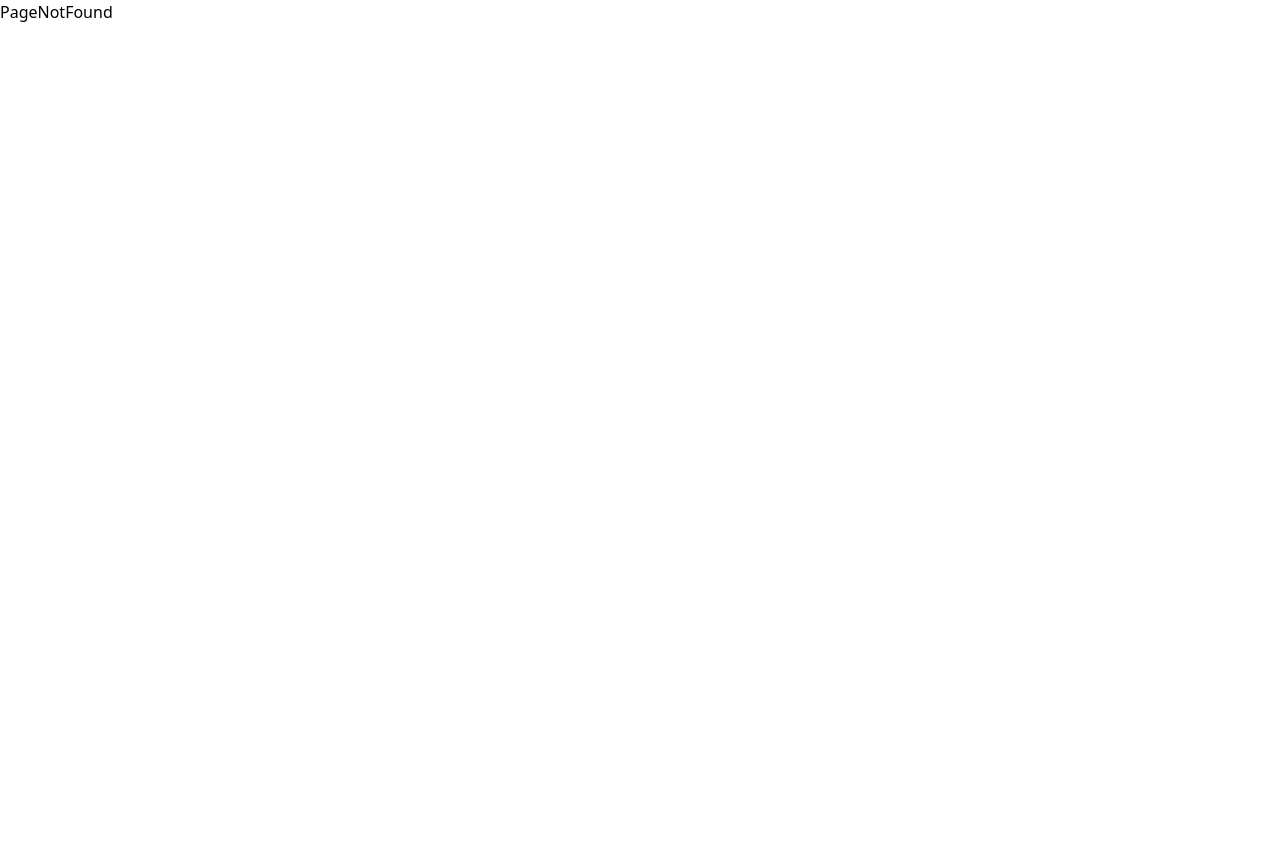
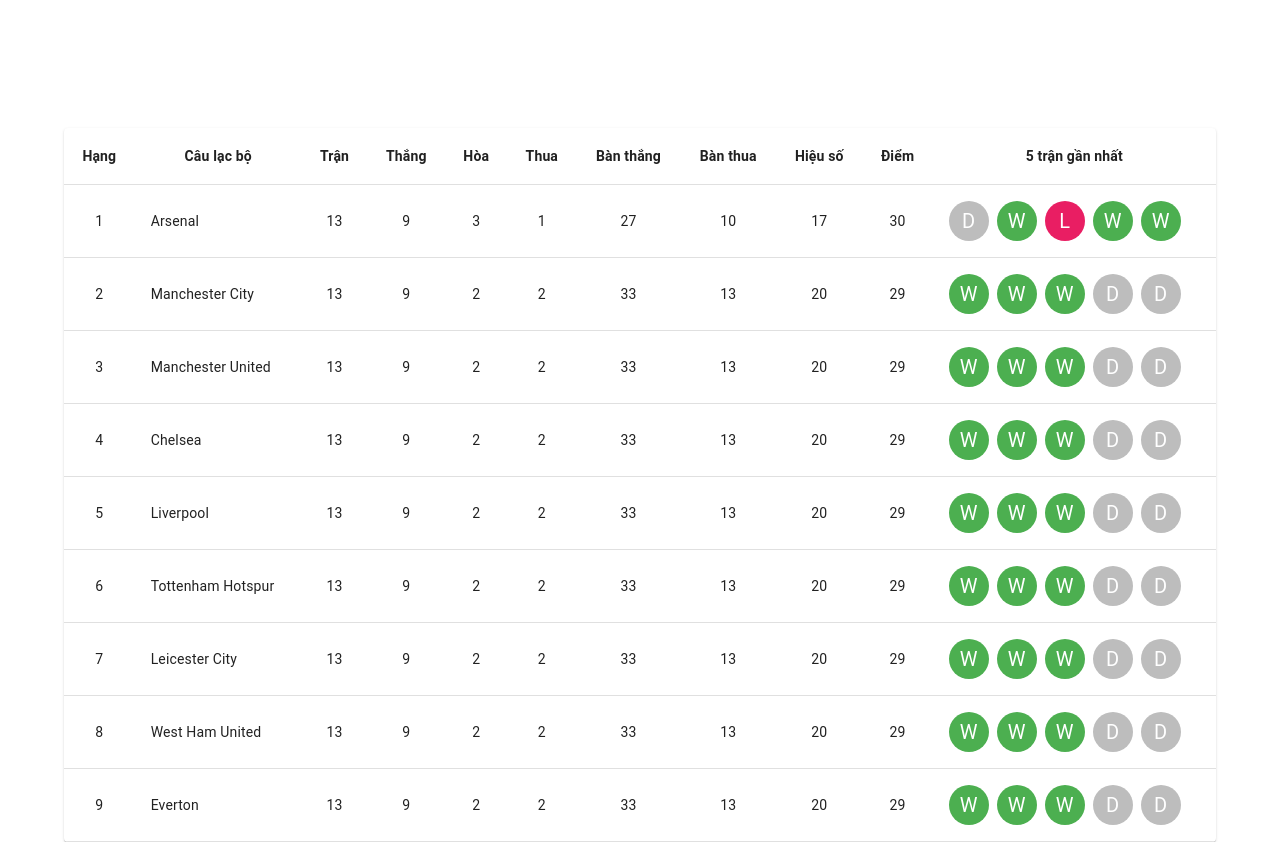
Before and after one commit to let-me-out-HCMUS/introSE, a React (Vite) app in the folder client/admin/: page /rank in a window 1280 px wide. Before the commit the page ends 800 px from the top, so only its background shows below. Built offline with nearby package versions, Linux system fonts and the light colour scheme.

Commit message:
complete RankPage

```diff
--- a/client/admin/package.json
+++ b/client/admin/package.json
@@ -10,6 +10,11 @@
     "preview": "vite preview"
   },
   "dependencies": {
+    "@emotion/react": "^11.11.1",
+    "@emotion/styled": "^11.11.0",
+    "@fontsource/roboto": "^5.0.8",
+    "@mui/icons-material": "^5.14.18",
+    "@mui/material": "^5.14.18",
     "@tanstack/react-query": "^4.35.3",
     "@tanstack/react-query-devtools": "^4.35.3",
     "axios": "^1.5.0",
--- a/client/admin/src/App.jsx
+++ b/client/admin/src/App.jsx
@@ -8,6 +8,8 @@
 
 import ProtectedRoute from "./ui/ProtectedRoute";
 import AppLayout from "./ui/AppLayout";
+import RankPage from "./pages/RankPage";
+import PlayerPage from "./pages/PlayerPage";
 
 const queryClient = new QueryClient({
   defaultOptions: {
@@ -35,6 +37,8 @@
           </Route>
 
           <Route path="/" element={<Home />} />
+          <Route path="/rank" element={<RankPage />} />
+          <Route path="/player" element={<PlayerPage />} />
 
           {/* Another route add from here */}
 
--- /dev/null
+++ b/client/admin/src/features/players/PlayerDetails.jsx
@@ -0,0 +1,3 @@
+export default function PlayerDetails() {
+  return <div>PlayerDetails</div>;
+}
--- /dev/null
+++ b/client/admin/src/features/players/PlayerTable.jsx
@@ -0,0 +1,61 @@
+import Table from "@mui/material/Table";
+import TableBody from "@mui/material/TableBody";
+import TableCell from "@mui/material/TableCell";
+import TableContainer from "@mui/material/TableContainer";
+import TableHead from "@mui/material/TableHead";
+import TableRow from "@mui/material/TableRow";
+import Paper from "@mui/material/Paper";
+import { Avatar, createTheme } from "@mui/material";
+import ArrowRightAltIcon from "@mui/icons-material/ArrowRightAlt";
+
+function createData(avatar, name, club, type) {
+  return { avatar, name, club, type };
+}
+
+const rows = [
+  createData("CB", "Chris Bumstead", "IFBB Pro", "Trong nước"),
+  createData("SS", "Sam Sulek", "IFBB Pro", "Trong nước"),
+  createData("RD", "Ramon Dino", "IFBB Pro", "Trong nước"),
+];
+
+export default function PlayerTable() {
+  return (
+    <TableContainer component={Paper}>
+      <Table sx={{ minWidth: 650 }}>
+        <TableHead>
+          <TableRow>
+            <TableCell> {/* Avatar */} </TableCell>
+            <TableCell sx={{ color: "success.main", fontWeight: "bold" }}>
+              Họ và tên
+            </TableCell>
+            <TableCell sx={{ color: "success.main", fontWeight: "bold" }}>
+              Câu lạc bộ
+            </TableCell>
+            <TableCell sx={{ color: "success.main", fontWeight: "bold" }}>
+              Loại cầu thủ
+            </TableCell>
+            <TableCell>{/* Navigation link */}</TableCell>
+          </TableRow>
+        </TableHead>
+        <TableBody>
+          {rows.map((row) => (
+            <TableRow
+              key={row.name}
+              sx={{ "&:last-child td, &:last-child th": { border: 0 } }}
+            >
+              <TableCell component="th" scope="row">
+                <Avatar src={row.avatar} alt={row.name} />
+              </TableCell>
+              <TableCell>{row.name}</TableCell>
+              <TableCell>{row.club}</TableCell>
+              <TableCell>{row.type}</TableCell>
+              <TableCell>
+                Xem chi tiết <ArrowRightAltIcon />
+              </TableCell>
+            </TableRow>
+          ))}
+        </TableBody>
+      </Table>
+    </TableContainer>
+  );
+}
--- /dev/null
+++ b/client/admin/src/features/ranking/RankTable.jsx
@@ -0,0 +1,119 @@
+import { green, pink } from "@mui/material/colors";
+import Table from "@mui/material/Table";
+import TableBody from "@mui/material/TableBody";
+import TableCell from "@mui/material/TableCell";
+import TableContainer from "@mui/material/TableContainer";
+import TableHead from "@mui/material/TableHead";
+import TableRow from "@mui/material/TableRow";
+import Paper from "@mui/material/Paper";
+import Avatar from "@mui/material/Avatar";
+import Stack from "@mui/material/Stack";
+
+function renderResult(row) {
+  return row.map((result, index) => {
+    switch (result) {
+      case -1:
+        return (
+          <Avatar key={index} sx={{ bgcolor: pink[500] }}>
+            L
+          </Avatar>
+        );
+
+      case 0:
+        return <Avatar key={index}>D</Avatar>;
+
+      case 1:
+        return (
+          <Avatar key={index} sx={{ bgcolor: green[500] }}>
+            W
+          </Avatar>
+        );
+    }
+  });
+}
+
+const fields = [
+  "Hạng",
+  "Câu lạc bộ",
+  "Trận",
+  "Thắng",
+  "Hòa",
+  "Thua",
+  "Bàn thắng",
+  "Bàn thua",
+  "Hiệu số",
+  "Điểm",
+  "5 trận gần nhất",
+];
+
+function createData(club, played, won, drawn, lost, gf, ga, gd, points, last5) {
+  return { club, played, won, drawn, lost, gf, ga, gd, points, last5 };
+}
+/*
+ * rank: hạng
+ * club: tên câu lạc bộ
+ * played: số trận đã đá
+ * won: số trận thắng
+ * drawn: số trận hòa
+ * lost: số trận thua
+ * gf: số bàn thắng
+ * ga: số bàn thua
+ * gd: hiệu số
+ * points: điểm
+ * last5: mảng 5 trận gần nhất:
+ * 1: thắng, 0: hòa, -1: thua
+ */
+const rows = [
+  createData("Arsenal", 13, 9, 3, 1, 27, 10, 17, 30, [0, 1, -1, 1, 1]),
+  createData("Manchester City", 13, 9, 2, 2, 33, 13, 20, 29, [1, 1, 1, 0, 0]),
+  createData("Manchester United", 13, 9, 2, 2, 33, 13, 20, 29, [1, 1, 1, 0, 0]),
+  createData("Chelsea", 13, 9, 2, 2, 33, 13, 20, 29, [1, 1, 1, 0, 0]),
+  createData("Liverpool", 13, 9, 2, 2, 33, 13, 20, 29, [1, 1, 1, 0, 0]),
+  createData("Tottenham Hotspur", 13, 9, 2, 2, 33, 13, 20, 29, [1, 1, 1, 0, 0]),
+  createData("Leicester City", 13, 9, 2, 2, 33, 13, 20, 29, [1, 1, 1, 0, 0]),
+  createData("West Ham United", 13, 9, 2, 2, 33, 13, 20, 29, [1, 1, 1, 0, 0]),
+  createData("Everton", 13, 9, 2, 2, 33, 13, 20, 29, [1, 1, 1, 0, 0]),
+];
+
+function RankTable() {
+  return (
+    <TableContainer component={Paper} sx={{ ml: 8, mr: 8 }}>
+      <Table sx={{ minWidth: 650 }} aria-label="simple table">
+        <TableHead>
+          <TableRow>
+            {fields.map((field) => (
+              <TableCell key={field} sx={{ fontWeight: "bold" }} align="center">
+                {field}
+              </TableCell>
+            ))}
+          </TableRow>
+        </TableHead>
+        <TableBody>
+          {rows.map((row, index) => (
+            <TableRow key={row.rank}>
+              <TableCell component="th" scope="row" align="center">
+                {index + 1}
+              </TableCell>
+              <TableCell>{row.club}</TableCell>
+              <TableCell align="center">{row.played}</TableCell>
+              <TableCell align="center">{row.won}</TableCell>
+              <TableCell align="center">{row.drawn}</TableCell>
+              <TableCell align="center">{row.lost}</TableCell>
+              <TableCell align="center">{row.gf}</TableCell>
+              <TableCell align="center">{row.ga}</TableCell>
+              <TableCell align="center">{row.gd}</TableCell>
+              <TableCell align="center">{row.points}</TableCell>
+              <TableCell align="center">
+                <Stack spacing={1} direction="row">
+                  {renderResult(row.last5)}
+                </Stack>
+              </TableCell>
+            </TableRow>
+          ))}
+        </TableBody>
+      </Table>
+    </TableContainer>
+  );
+}
+
+export default RankTable;
--- a/client/admin/src/pages/Home.jsx
+++ b/client/admin/src/pages/Home.jsx
@@ -3,6 +3,7 @@
 const notify = () => toast.success("Hello World");
 
 function Home() {
+  // xu ly j do o day
   return (
     <div className="flex w-auto justify-center pt-32	">
       <button onClick={notify} className="border-8 bg-orange-400 p-20">
--- /dev/null
+++ b/client/admin/src/pages/PlayerPage.jsx
@@ -0,0 +1,11 @@
+import PlayerTable from "../features/players/PlayerTable";
+
+function PlayerPage() {
+  return (
+    <div className="flex w-auto justify-center pt-32	">
+      <PlayerTable />
+    </div>
+  );
+}
+
+export default PlayerPage;
--- /dev/null
+++ b/client/admin/src/pages/RankPage.jsx
@@ -0,0 +1,11 @@
+import RankTable from "../features/ranking/RankTable";
+
+function RankPage() {
+  return (
+    <div className="flex w-auto justify-center pt-32	">
+      <RankTable />
+    </div>
+  );
+}
+
+export default RankPage;
```
Also changed, not shown: client/admin/src/features/players/PaginationBar.jsx (added), 1 other file (tests, documents, lock files or other folders).
